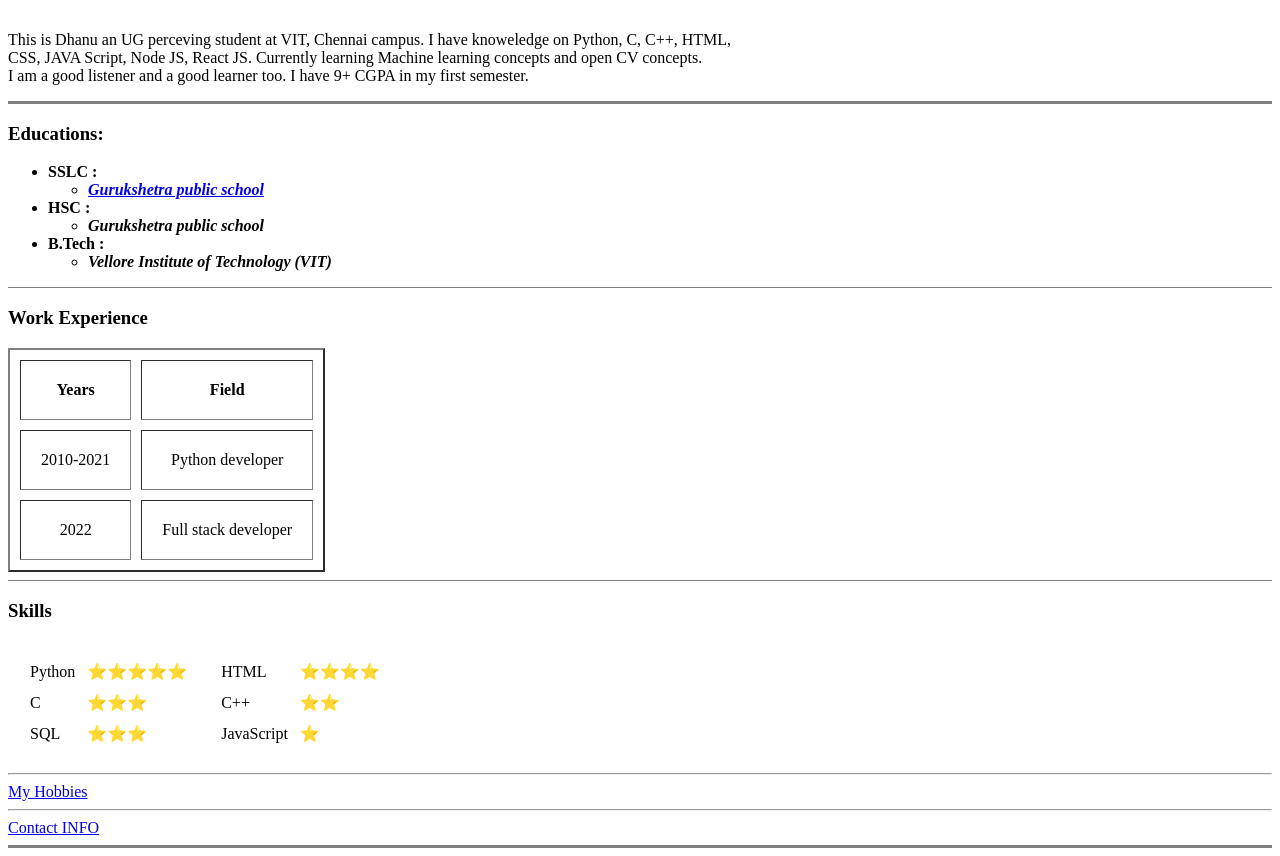
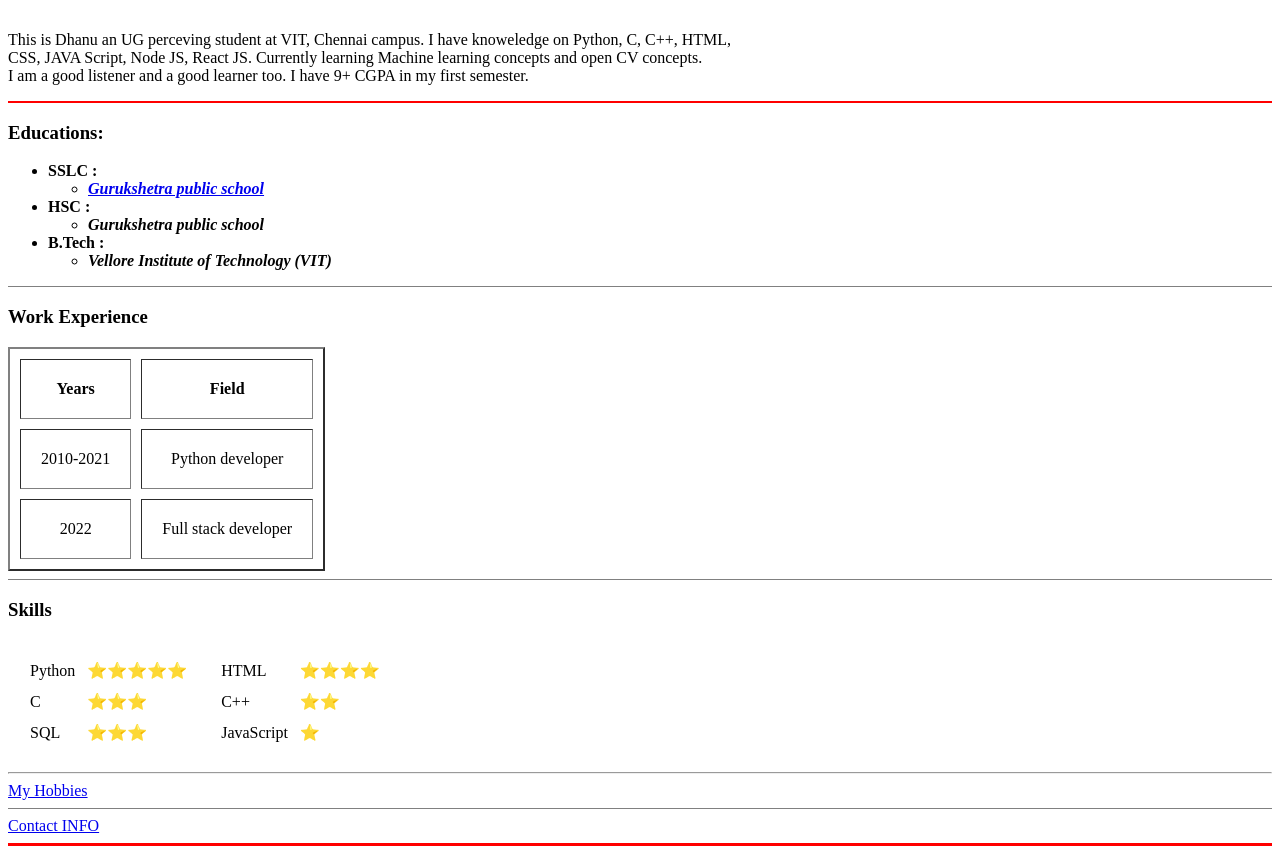
Before and after one commit to Dhanu-2003/CV, a plain HTML site: page index.html in a window 1280 px wide. Shown: the part 257-1113 px from the top of the page. Drawn offline with Linux system fonts and the light colour scheme.

Commit message:
border size updating

```diff
--- a/index.html
+++ b/index.html
@@ -28,7 +28,7 @@
     CSS, JAVA Script, Node JS, React JS. Currently learning Machine learning concepts and open CV concepts.<br />
     I am a good listener and a good learner too. I have 9+ CGPA in my first semester.
   </p>
-  <hr size="3" noshade />
+  <hr size="2" color="red" />
   <h3>Educations:</h3>
     <ul>
       <li>
@@ -57,7 +57,7 @@
 
       </li>
     </ul>
-    <hr size=1 noshade/>
+    <hr size="1" noshade/>
     <h3>Work Experience</h3>
     <table border="2" cellpadding="20" cellspacing="10">
       <thead>
@@ -87,7 +87,7 @@
         </tr>
       </tbody>
     </table>
-    <hr size=1 noshade/>
+    <hr size="1" noshade/>
     <h3>Skills</h3>
     <table cellspacing="10px">
       <tr>
@@ -151,9 +151,9 @@
     </table>
     <hr />
     <a href="Hobbies.html" target="_blank">My Hobbies</a>
-    <hr />
+    <hr size="1" noshade/>
     <a href="contact.html" target="_blank">Contact INFO</a>
-    <hr size=3 noshade />
+    <hr size="3" color="red" />
 
 </body>
 
```
